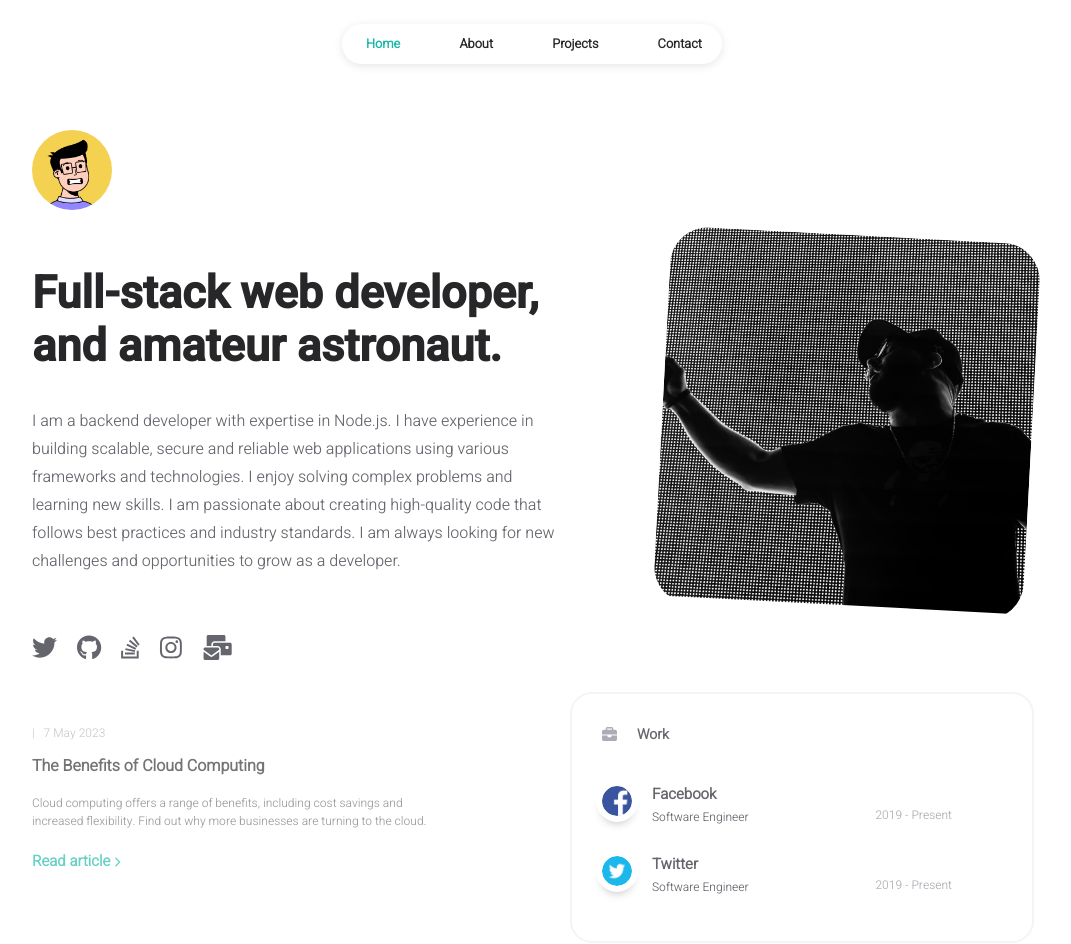
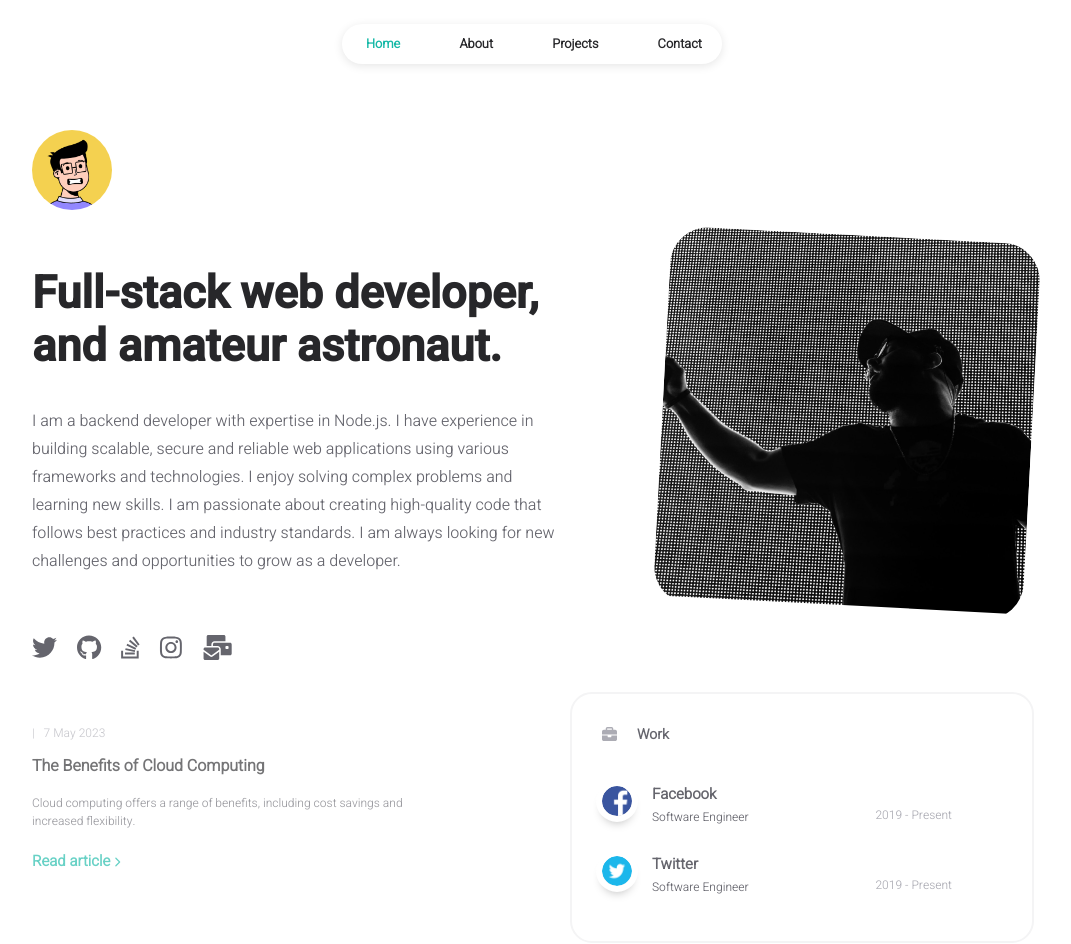
Before and after one commit to CodeOfShivam/shivamvishwakarma, a React (Create React App) app: page / in a window 1280 px wide. Shown: the top 944 px of the page, without its empty margins (108-1179 px from the left). Built offline with nearby package versions, Linux system fonts and the light colour scheme.

Commit message:
second commit

```diff
--- a/package.json
+++ b/package.json
@@ -3,9 +3,9 @@
 	"version": "1.1.0",
 	"description": "Personal portfolio template built using Reactjs",
 	"author": {
-		"name": "Tharindu N. Madhusanka",
-		"email": "mail@tharindu.dev",
-		"url": "https://tharindu.dev"
+		"name": "Shivam Vishwakarma",
+		"email": "vishwakarmashivam581@gmail.com",
+		"url": "https://shivamvishwakarma.vercel.app/"
 	},
 	"license": "MIT",
 	"private": true,
--- a/src/data/articles.js
+++ b/src/data/articles.js
@@ -5,7 +5,7 @@ function article_1() {
 		date: "7 May 2023",
 		title: "The Benefits of Cloud Computing",
 		description:
-			"Cloud computing offers a range of benefits, including cost savings and increased flexibility. Find out why more businesses are turning to the cloud.",
+			"Cloud computing offers a range of benefits, including cost savings and increased flexibility. ",
 		keywords: [
 			"The Benefits of Cloud Computing",
 			"Tharindu",
```
Also changed, not shown: 2 other files (tests, documents, lock files or other folders).
